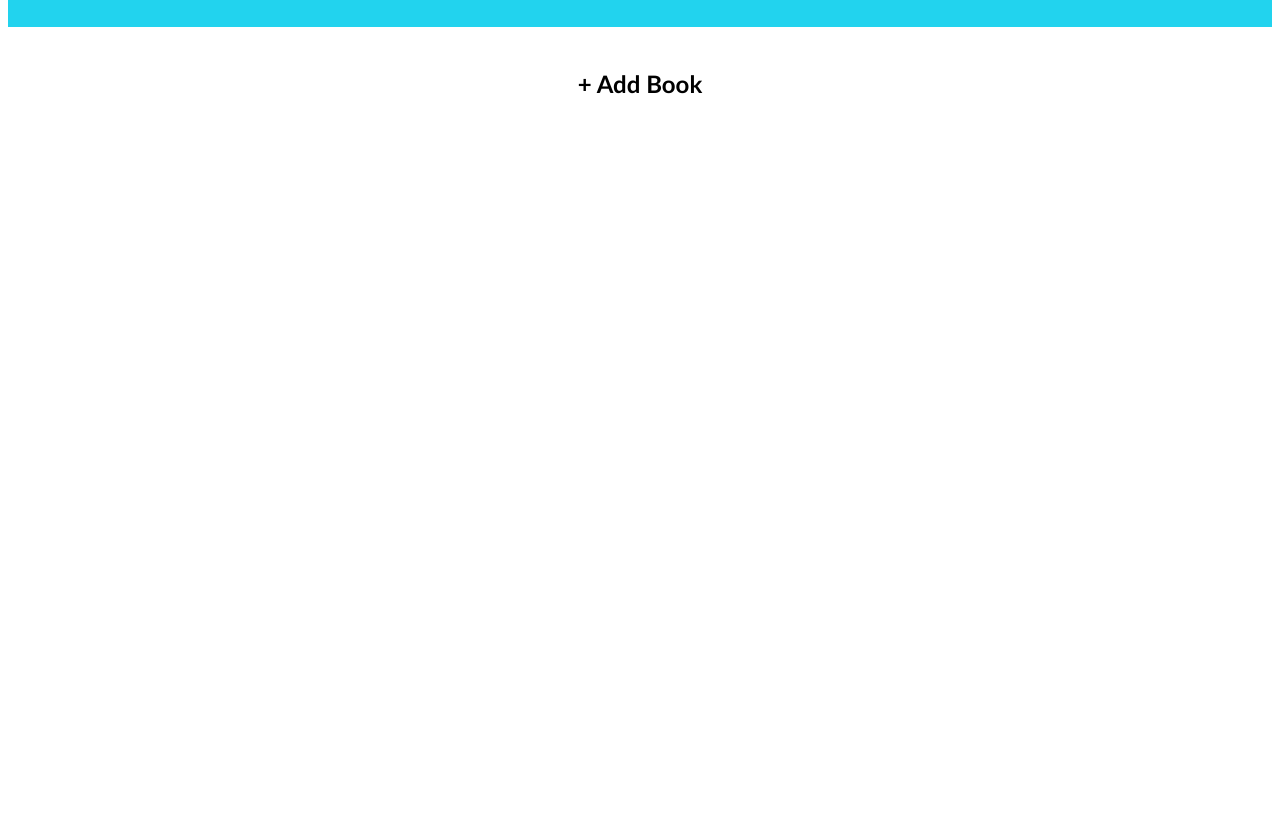
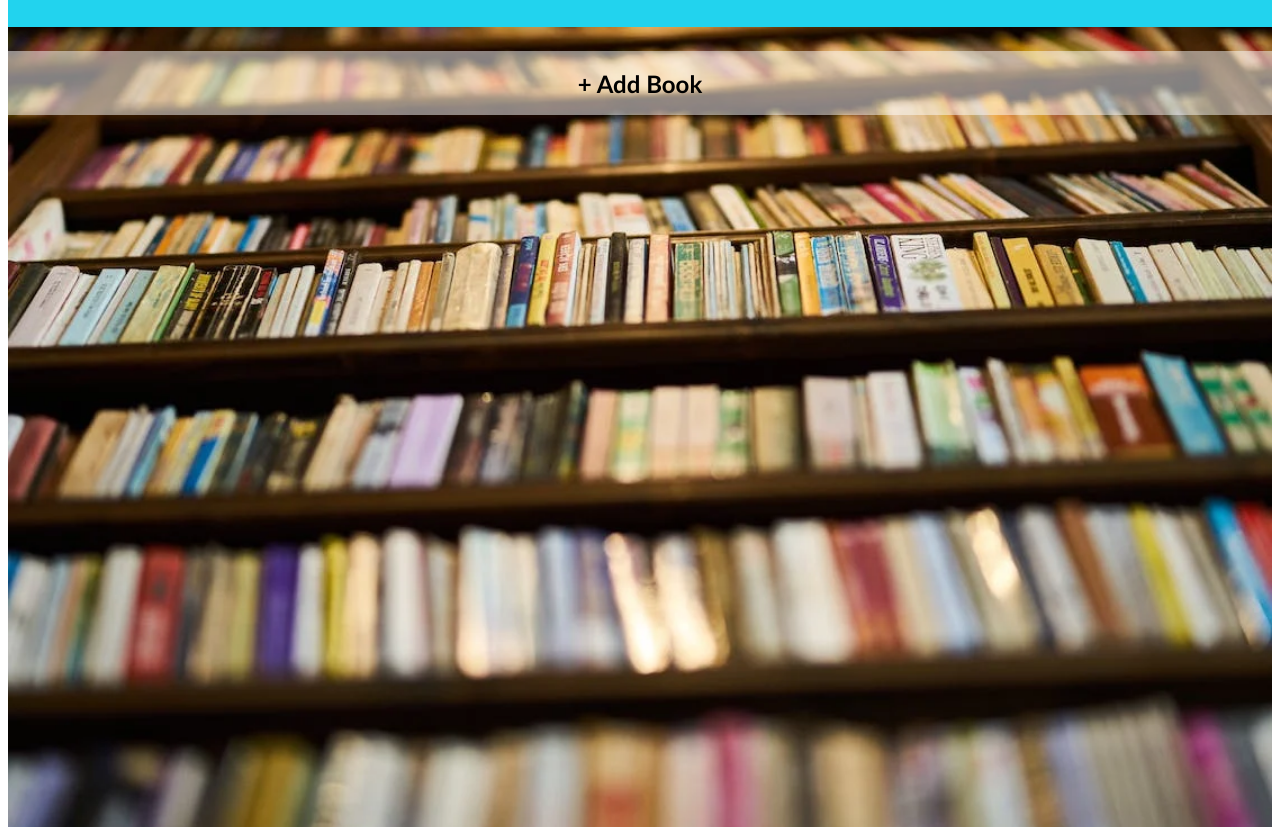
Before and after one commit to CyberCodeCracker/Bibliotheca, a plain HTML site: page index.html in a window 1280 px wide. Shown: the part 81-908 px from the top of the page. Drawn offline with Linux system fonts and the light colour scheme.

Commit message:
fixed background image not appearing

```diff
--- a/style.css
+++ b/style.css
@@ -23,7 +23,7 @@ h1 {
 .main-content {
     display: flex;
     flex-direction: column;
-    background-image: url(img/library.webp);
+    background-image: url(./images/library.webp);
     background-size: cover;
     background-repeat: no-repeat;
     background-position: center center;
```
Also changed, not shown: images/library.webp (added).
